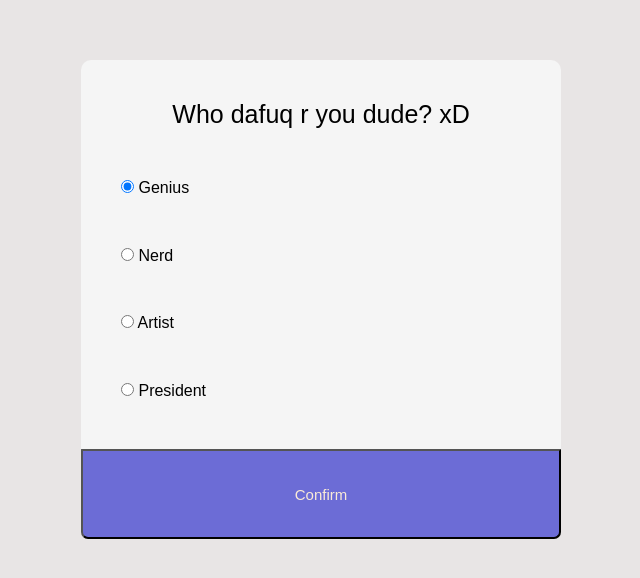
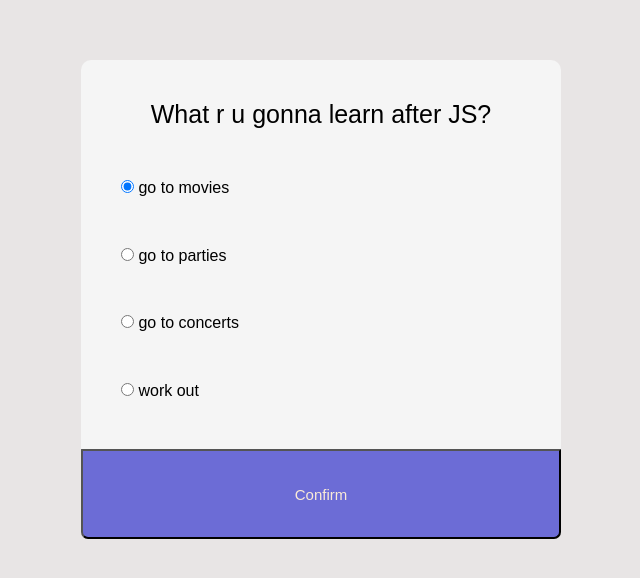
Before and after one commit to MichaelSukkiSong/Quiz_App, a plain HTML site: page index.html in a window 1280 px wide. Shown: the part 140-718 px from the top of the page, without its empty margins (319-959 px from the left). Drawn offline with Linux system fonts and the light colour scheme.

Commit message:
added displayQuestion and displayOptions function

```diff
--- a/index.html
+++ b/index.html
@@ -11,7 +11,7 @@
       <div class="question">Who dafuq r you dude? xD</div>
       <form class="question_form">
         <div class="options">
-          <div class="option">
+          <!-- <div class="option">
             <input type="radio" name="answer" id="option_1" checked />
             <label for="option_1">Genius</label>
           </div>
@@ -26,7 +26,7 @@
           <div class="option">
             <input type="radio" name="answer" id="option_4" />
             <label for="option_4">President</label>
-          </div>
+          </div> -->
         </div>
         <button class="confirm-btn">Confirm</button>
       </form>
--- a/script.js
+++ b/script.js
@@ -5,12 +5,51 @@
 - at the end show score
 ************************** */
 
+/* make data */
+
+// make question class
 class Question {
-  constructor(question, option, answer) {
+  constructor(question, options, answer) {
     this.question = question;
-    this.option = option;
+    this.options = options;
     this.answer = answer;
   }
 }
 
-const question_1 = new Question("What r u gonaa learn after JS?", [1. React, 2. Node, 3. php, 4. python], 1);
+// make the questions
+const question_1 = new Question("What r u gonna learn after JS?", ['React','Node', 'php', 'python'], 0);
+const question_2 = new Question("What do u do when not coding", ['go to movies',' go to parties', 'go to concerts', 'work out'], 3);
+const question_3 = new Question("What's ur favorite programming language", [ 'php',  'python',  'Java',  'Javascript'], 3)
+
+// store them in an array
+const questions = [question_1, question_2, question_3];
+
+/* functions */
+
+const displayQuestion = () => {
+  document.querySelector(".question").textContent = questions[0].question;
+}
+
+const displayOptions = (options) => {
+  let markup_sum = '';
+  for (let i = 0 ; i < options.length; i++) {
+    const markup = `
+    <div class="option">
+      <input type="radio" name="answer" id="option_${i+1}" ${i===0 ? "checked": ""}/>
+      <label for="option_${i+1}">${options[i]}</label>
+    </div>
+    `;
+    markup_sum = markup_sum + markup;
+  }
+  document.querySelector(".options").insertAdjacentHTML("beforeend", markup_sum);
+}
+
+const startaQuestion = () => {
+  // display question and options
+  displayQuestion();
+  displayOptions(questions[1].options);
+  // get user choice
+  // compare user choice with answer and store score
+}
+
+startaQuestion();
```
